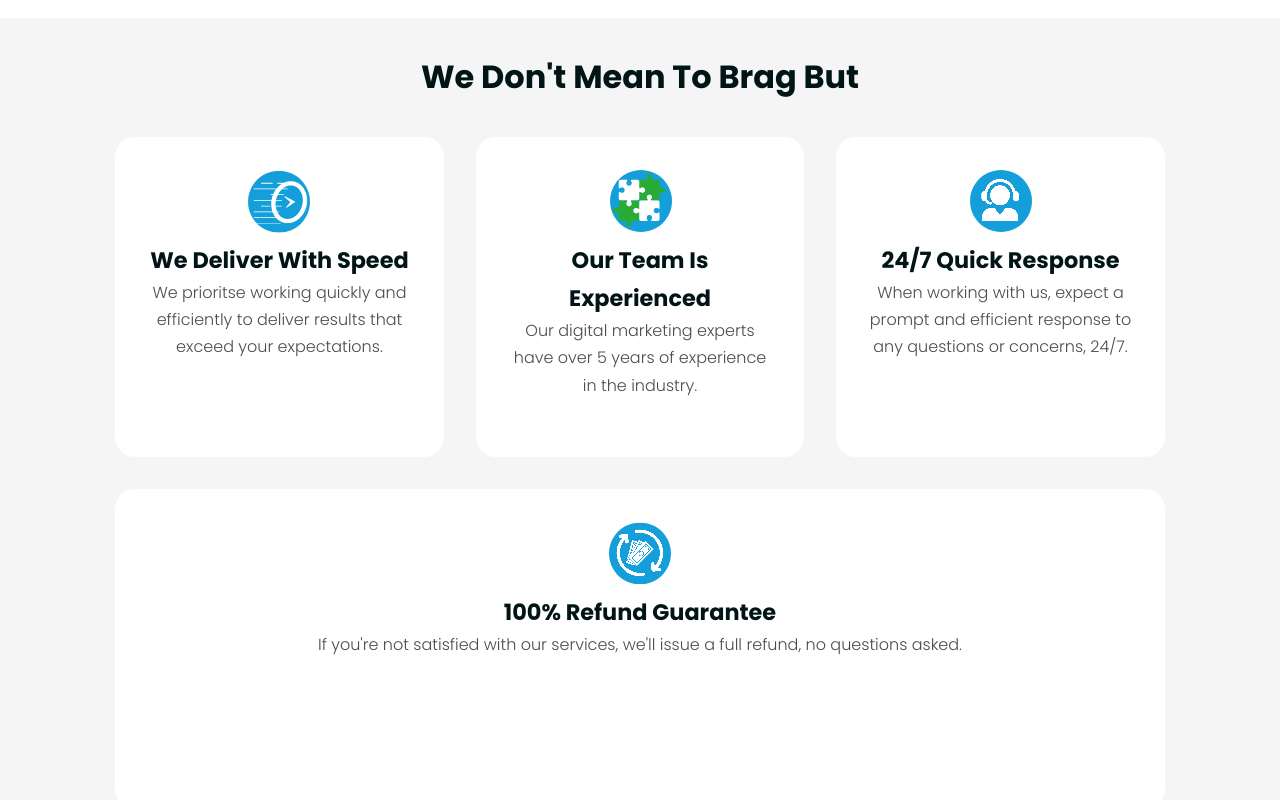
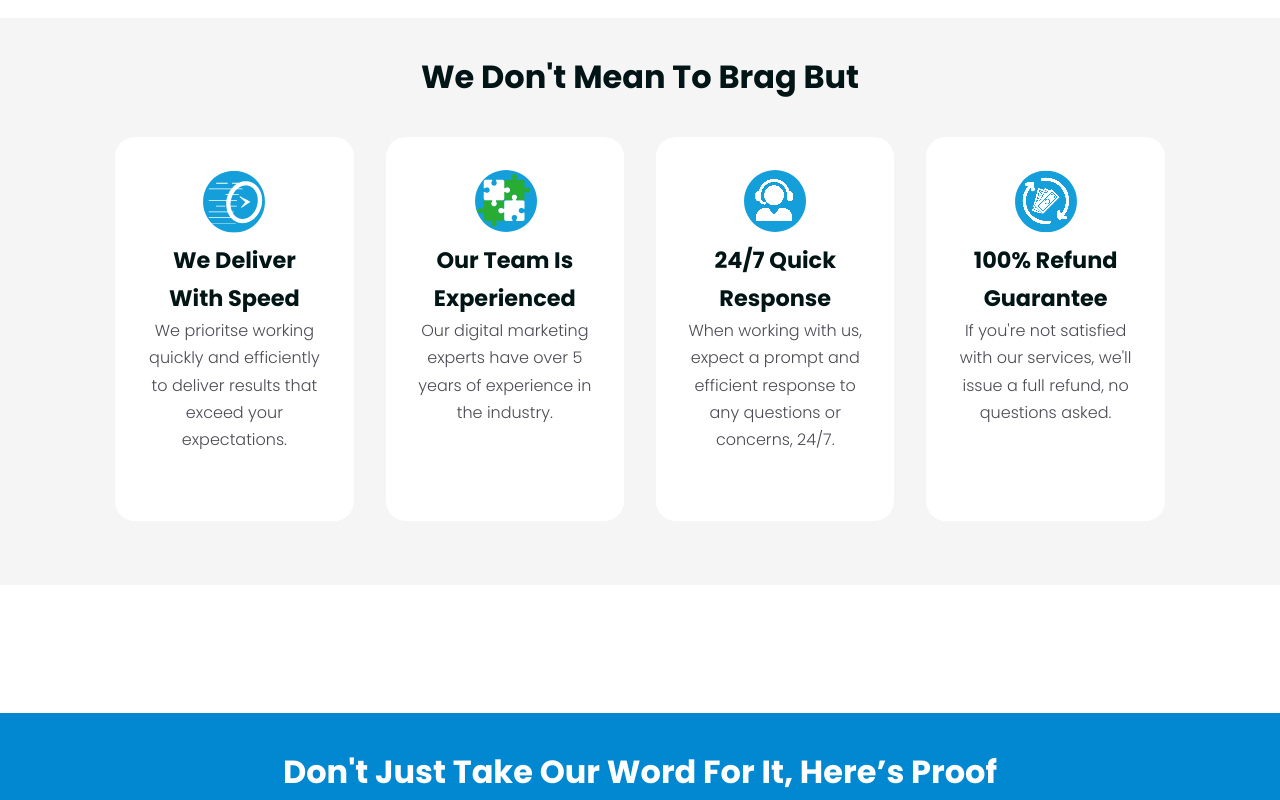
Before and after one commit to yhtiee/Digital-Wakaa-Frontend, a React (Vite) app: page / in a window 1280 px wide. Shown: the part 1220-2020 px from the top of the page. Built offline with nearby package versions, Linux system fonts and the light colour scheme; no server answers.

Commit message:
responsive

```diff
--- a/src/Components/ServicesDetails/details.css
+++ b/src/Components/ServicesDetails/details.css
@@ -39,6 +39,13 @@
     text-align: center;
 }
 
+@media screen and (max-width:1350px) {
+    .details__wrapper > div{
+        flex-basis: 100px;
+        height: 24rem;
+    }
+}
+
 @media screen and (max-width:1088px) {
     .details__wrapper > div{
         flex-basis: 100px;
```
